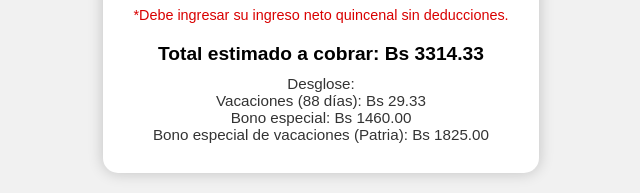
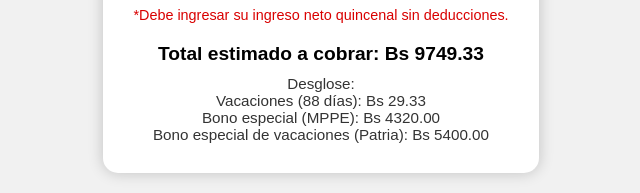
Before and after one commit to gremiodoc/gremiodocente, a plain HTML site: page index.html in a window 1280 px wide. Both pictures are taken after typing "5" into the empty fields and a click on the button "Calcular Monto Vacacional". Shown: the part 472-665 px from the top of the page, without its empty margins (319-959 px from the left). Drawn offline with Linux system fonts and the light colour scheme.

Commit message:
Update index.html

```diff
--- a/index.html
+++ b/index.html
@@ -100,14 +100,14 @@
 
       const salarioDiario = salario / 15;
       const montoVacacional = salarioDiario * 88;
-      const bonoEspecial = 1460;
-      const bonoVacacionesPatria = 1825;
+      const bonoEspecial = 4320; // 40 USD al BCV
+      const bonoVacacionesPatria = 5400; // 50 USD al BCV
       const total = montoVacacional + bonoEspecial + bonoVacacionesPatria;
 
       document.getElementById('resultado').innerText = `Total estimado a cobrar: Bs ${total.toFixed(2)}`;
       document.getElementById('detalle').innerHTML = `Desglose:<br>
         Vacaciones (88 días): Bs ${montoVacacional.toFixed(2)}<br>
-        Bono especial: Bs ${bonoEspecial.toFixed(2)}<br>
+        Bono especial (MPPE): Bs ${bonoEspecial.toFixed(2)}<br>
         Bono especial de vacaciones (Patria): Bs ${bonoVacacionesPatria.toFixed(2)}`;
     }
 
```
